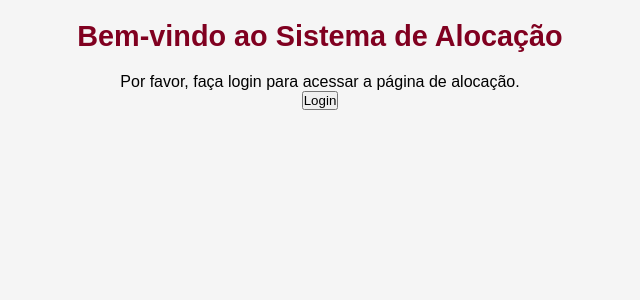
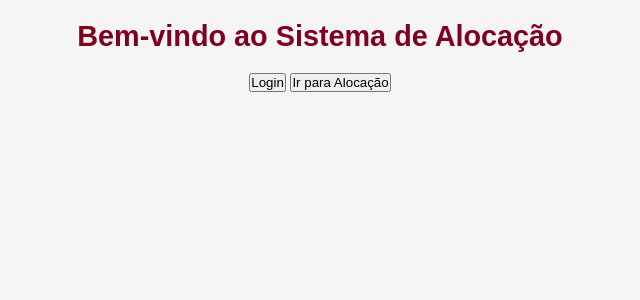
Before and after one commit to leonardolsanches/aloca-ohh, a Flask app: page / in a window 1280 px wide. Shown: the part 84-384 px from the top of the page, without its empty margins (320-960 px from the left). Run offline with Flask 3, Linux system fonts and the light colour scheme.

Commit message:
Update index.html

```diff
--- a/templates/index.html
+++ b/templates/index.html
@@ -15,8 +15,8 @@
     </div>
     <h1 class="calendar-title">Bem-vindo ao Sistema de Alocação</h1>
     <div style="text-align: center; margin-top: 20px;">
-      <p>Por favor, faça login para acessar a página de alocação.</p>
       <a href="/static/login.html"><button>Login</button></a>
+      <a href="/static/alocacao.html"><button>Ir para Alocação</button></a>
     </div>
   </div>
 </body>
```
